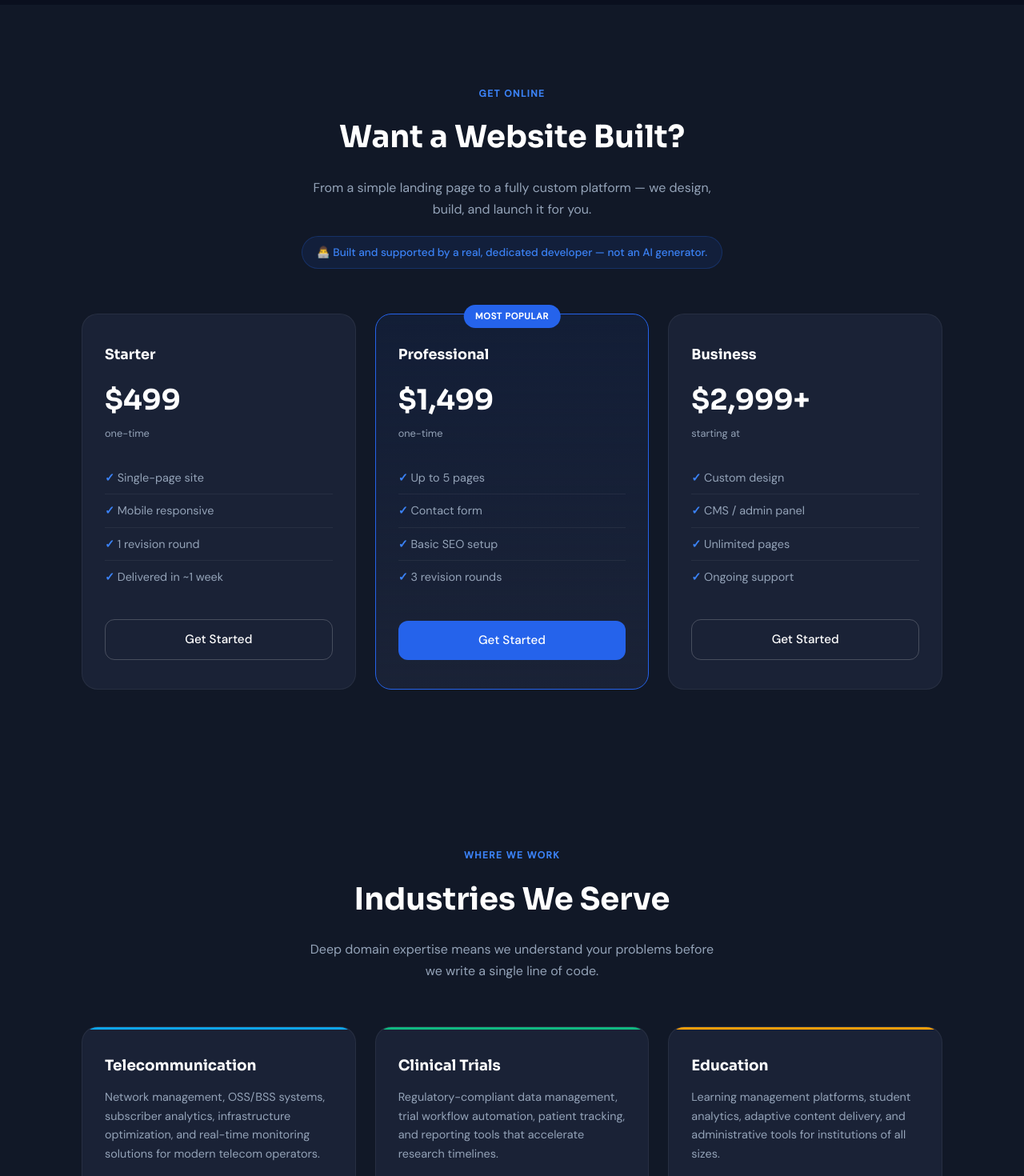
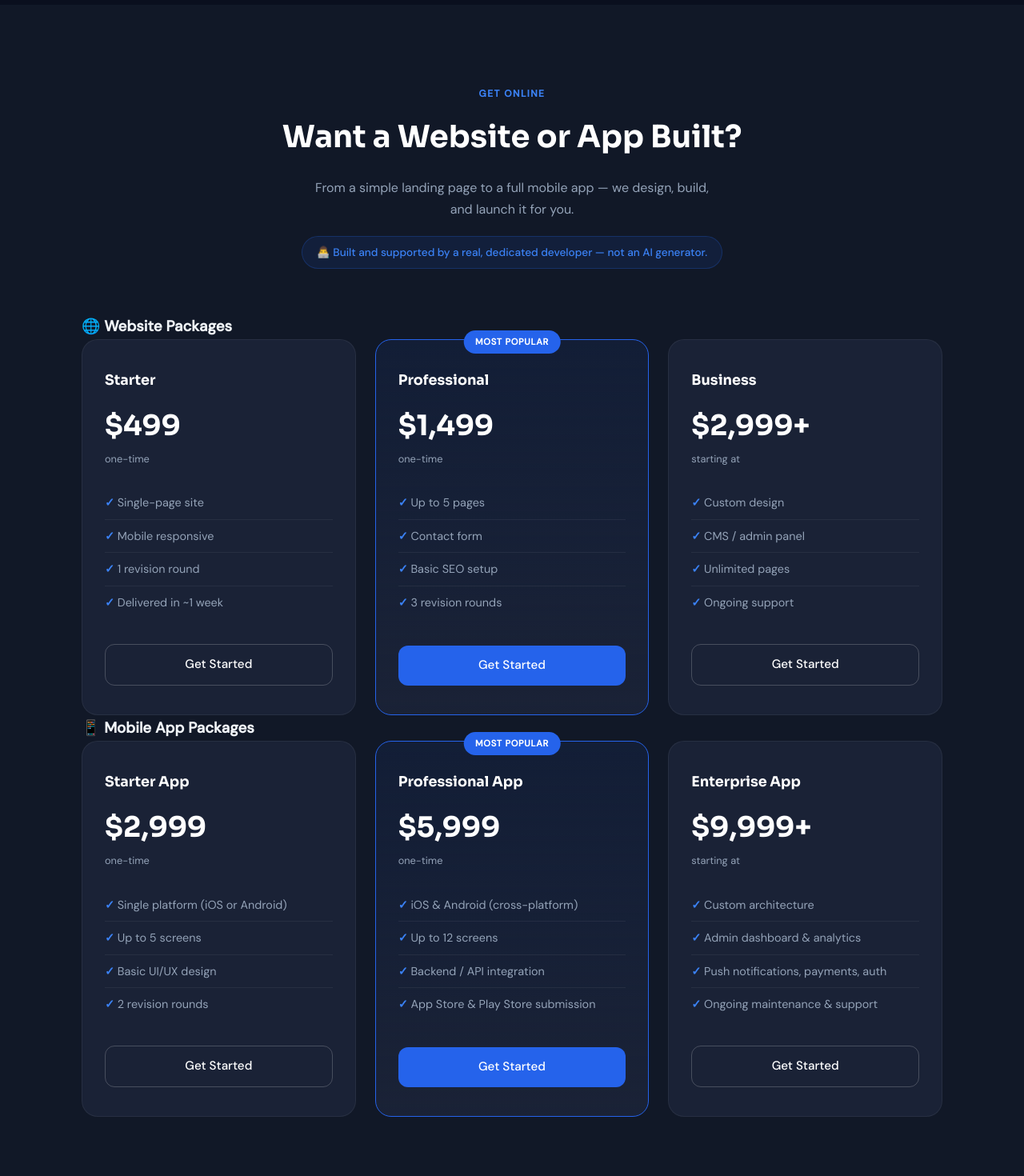
Before and after one commit to singh318683/ikshana-solutions, a React (Create React App) app: page / in a window 1280 px wide. Shown: the part 1920-3390 px from the top of the page at 80% size. Built offline with nearby package versions, Linux system fonts and the light colour scheme.

Commit message:
Add mobile app pricing packages alongside website pricing

```diff
--- a/src/App.js
+++ b/src/App.js
@@ -314,15 +314,17 @@ function App() {
         </div>
       </section>
 
-      {/* WEBSITE PRICING CTA */}
+      {/* WEBSITE & APP PRICING CTA */}
       <section className="pricing section" id="website-pricing">
         <div className="container">
           <div className="section__header">
             <div className="section__tag">Get Online</div>
-            <h2 className="section__title">Want a Website Built?</h2>
-            <p className="section__sub">From a simple landing page to a fully custom platform — we design, build, and launch it for you.</p>
+            <h2 className="section__title">Want a Website or App Built?</h2>
+            <p className="section__sub">From a simple landing page to a full mobile app — we design, build, and launch it for you.</p>
             <div className="pricing__badge-note">👨‍💻 Built and supported by a real, dedicated developer — not an AI generator.</div>
           </div>
+
+          <h3 className="pricing__group-title">🌐 Website Packages</h3>
           <div className="pricing__grid">
             {[
               {
@@ -344,6 +346,46 @@ function App() {
                 price: '$2,999+',
                 note: 'starting at',
                 features: ['Custom design', 'CMS / admin panel', 'Unlimited pages', 'Ongoing support'],
+                highlight: false,
+              },
+            ].map((tier, i) => (
+              <div className={`pricing-card${tier.highlight ? ' pricing-card--highlight' : ''}`} key={i}>
+                {tier.highlight && <div className="pricing-card__badge">Most Popular</div>}
+                <h3 className="pricing-card__name">{tier.name}</h3>
+                <div className="pricing-card__price">{tier.price}</div>
+                <div className="pricing-card__note">{tier.note}</div>
+                <ul className="pricing-card__features">
+                  {tier.features.map((f, j) => (
+                    <li key={j}>{f}</li>
+                  ))}
+                </ul>
+                <a href="#contact" className={`btn ${tier.highlight ? 'btn--primary' : 'btn--ghost'} pricing-card__cta`}>Get Started</a>
+              </div>
+            ))}
+          </div>
+
+          <h3 className="pricing__group-title pricing__group-title--app">📱 Mobile App Packages</h3>
+          <div className="pricing__grid">
+            {[
+              {
+                name: 'Starter App',
+                price: '$2,999',
+                note: 'one-time',
+                features: ['Single platform (iOS or Android)', 'Up to 5 screens', 'Basic UI/UX design', '2 revision rounds'],
+                highlight: false,
+              },
+              {
+                name: 'Professional App',
+                price: '$5,999',
+                note: 'one-time',
+                features: ['iOS & Android (cross-platform)', 'Up to 12 screens', 'Backend / API integration', 'App Store & Play Store submission'],
+                highlight: true,
+              },
+              {
+                name: 'Enterprise App',
+                price: '$9,999+',
+                note: 'starting at',
+                features: ['Custom architecture', 'Admin dashboard & analytics', 'Push notifications, payments, auth', 'Ongoing maintenance & support'],
                 highlight: false,
               },
             ].map((tier, i) => (
```
